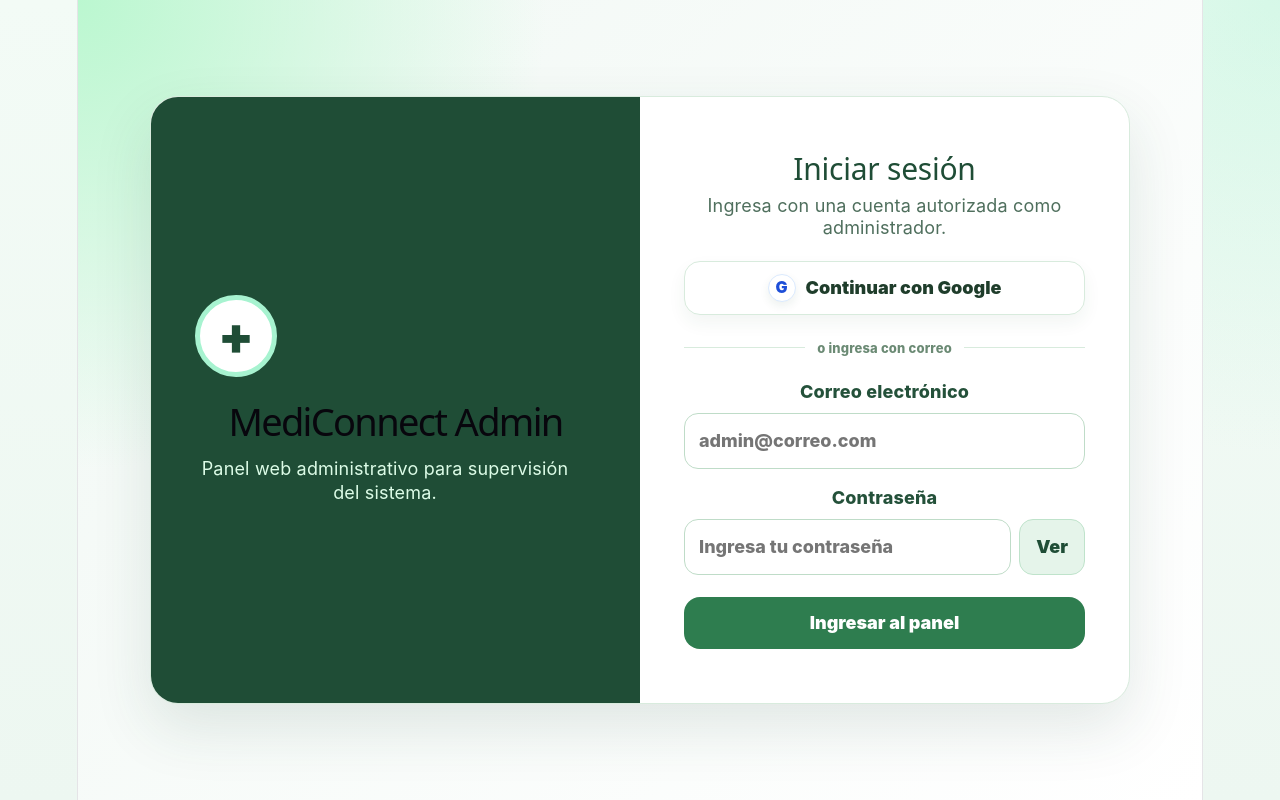
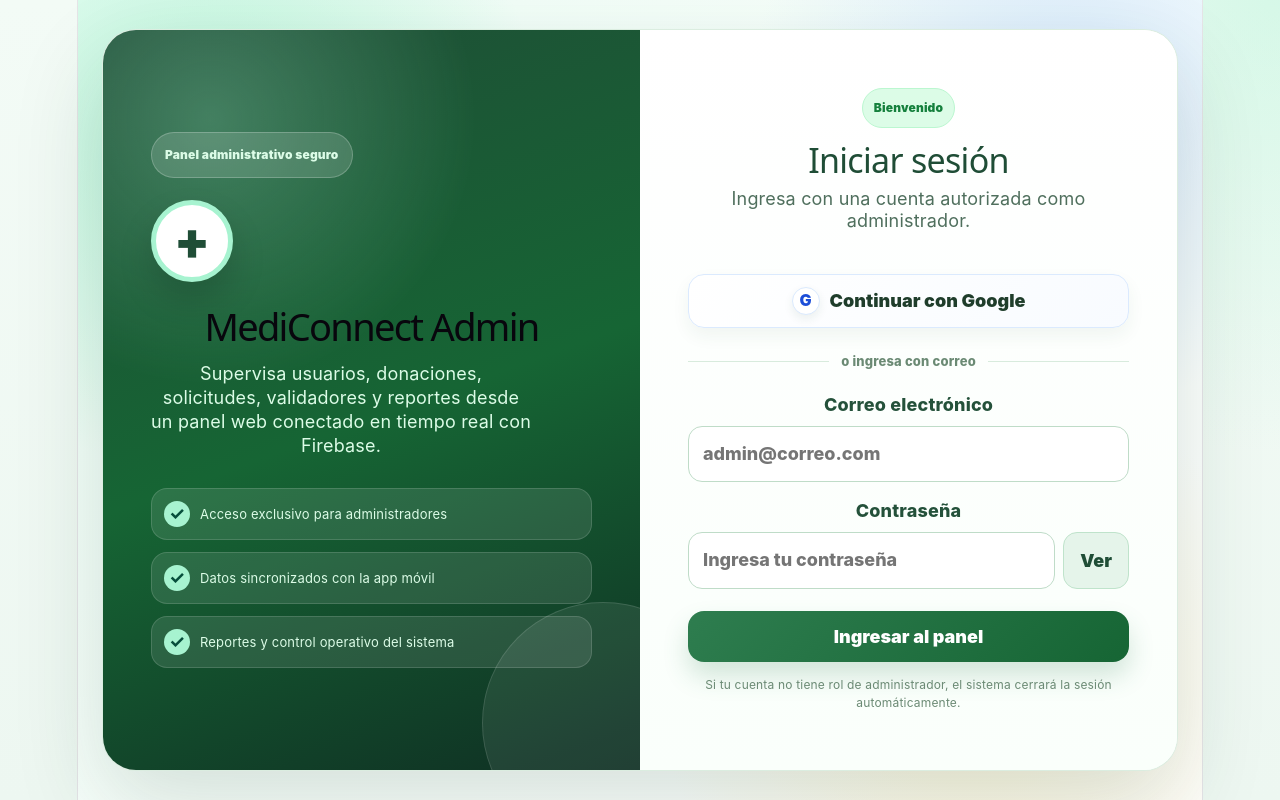
Before and after one commit to ctixt/mediconnect-admin-web, a React (Vite) app: page / in a window 1280 px wide. Built offline with nearby package versions, Linux system fonts and the light colour scheme; no server answers.

Commit message:
Completar panel web administrativo de MediConnect

```diff
--- a/src/App.css
+++ b/src/App.css
@@ -2594,3 +2594,292 @@ select.filter-chip {
   font-size: 13px;
   font-weight: 800;
 }
+
+/* =========================
+   PULIDO FINAL: LOGIN PREMIUM + SESIÓN ADMIN
+========================= */
+
+.login-page-premium {
+  background:
+    radial-gradient(circle at 12% 18%, rgba(167, 243, 208, 0.72) 0, transparent 28%),
+    radial-gradient(circle at 88% 12%, rgba(191, 219, 254, 0.55) 0, transparent 26%),
+    radial-gradient(circle at 80% 86%, rgba(254, 243, 199, 0.6) 0, transparent 28%),
+    linear-gradient(135deg, #ecfdf5 0%, #f8fffb 46%, #ffffff 100%);
+}
+
+.login-card-premium {
+  width: min(1080px, 100%);
+  border: 1px solid rgba(216, 235, 221, 0.9);
+  border-radius: 34px;
+  box-shadow: 0 34px 90px rgba(22, 61, 43, 0.16);
+  overflow: hidden;
+  backdrop-filter: blur(10px);
+}
+
+.login-brand-panel {
+  position: relative;
+  overflow: hidden;
+  background:
+    radial-gradient(circle at 20% 12%, rgba(167, 243, 208, 0.28) 0, transparent 34%),
+    linear-gradient(160deg, #1f4d36 0%, #166534 52%, #0f2f23 100%);
+  padding: 58px 48px;
+}
+
+.login-brand-panel::after {
+  content: "";
+  position: absolute;
+  width: 240px;
+  height: 240px;
+  right: -84px;
+  bottom: -74px;
+  border-radius: 50%;
+  background: rgba(255, 255, 255, 0.08);
+  border: 1px solid rgba(255, 255, 255, 0.12);
+}
+
+.brand-badge {
+  width: fit-content;
+  background: rgba(255, 255, 255, 0.14);
+  border: 1px solid rgba(255, 255, 255, 0.22);
+  color: #dcfce7;
+  border-radius: 999px;
+  padding: 9px 13px;
+  font-size: 12px;
+  font-weight: 900;
+  margin-bottom: 22px;
+}
+
+.brand-icon-premium {
+  margin: 0 0 22px;
+  box-shadow: 0 18px 35px rgba(0, 0, 0, 0.16);
+}
+
+.login-feature-list {
+  display: grid;
+  gap: 12px;
+  margin-top: 30px;
+  position: relative;
+  z-index: 1;
+}
+
+.login-feature-list div {
+  display: flex;
+  align-items: center;
+  gap: 10px;
+  background: rgba(255, 255, 255, 0.1);
+  border: 1px solid rgba(255, 255, 255, 0.14);
+  border-radius: 16px;
+  padding: 12px;
+  color: #ecfdf5;
+}
+
+.login-feature-list strong {
+  width: 26px;
+  height: 26px;
+  border-radius: 999px;
+  background: #a7f3d0;
+  color: #064e3b;
+  display: grid;
+  place-items: center;
+  flex: 0 0 auto;
+}
+
+.login-feature-list span {
+  font-size: 13px;
+  line-height: 18px;
+  color: #dcfce7;
+}
+
+.login-form-premium {
+  padding: 58px 48px;
+  background: linear-gradient(180deg, #ffffff 0%, #fafffb 100%);
+}
+
+.login-form-header {
+  margin-bottom: 20px;
+}
+
+.login-kicker {
+  display: inline-flex;
+  color: #15803d;
+  background: #dcfce7;
+  border: 1px solid #bbf7d0;
+  border-radius: 999px;
+  padding: 6px 11px;
+  font-size: 12px;
+  font-weight: 900;
+  margin-bottom: 12px;
+}
+
+.login-form-premium h2 {
+  font-size: 34px;
+  letter-spacing: -0.7px;
+}
+
+.google-button-premium {
+  border-color: #dbeafe;
+  background: linear-gradient(135deg, #ffffff 0%, #f8fbff 100%);
+}
+
+.primary-button-premium {
+  min-height: 50px;
+  background: linear-gradient(135deg, #2e7d4f 0%, #166534 100%);
+  box-shadow: 0 14px 26px rgba(46, 125, 79, 0.2);
+}
+
+.login-helper-text {
+  margin: 14px 0 0;
+  color: #6b8a74;
+  font-size: 12px;
+  line-height: 18px;
+  text-align: center;
+}
+
+/* Topbar con usuario conectado */
+.enhanced-topbar {
+  grid-template-columns: minmax(0, 1fr) auto;
+  align-items: center;
+  background:
+    radial-gradient(circle at top left, rgba(167, 243, 208, 0.32), transparent 30%),
+    linear-gradient(135deg, #ffffff 0%, #f8fffa 100%);
+}
+
+.topbar-title {
+  min-width: 0;
+}
+
+.topbar-eyebrow {
+  display: inline-flex;
+  margin-bottom: 8px;
+  color: #15803d;
+  background: #dcfce7;
+  border: 1px solid #bbf7d0;
+  border-radius: 999px;
+  padding: 6px 11px;
+  font-size: 12px;
+  font-weight: 900;
+}
+
+.admin-session-card {
+  display: grid;
+  grid-template-columns: auto minmax(150px, 1fr) auto;
+  align-items: center;
+  gap: 12px;
+  background: #ffffff;
+  border: 1px solid #d8ebdd;
+  border-radius: 18px;
+  padding: 10px;
+  box-shadow: 0 10px 24px rgba(31, 77, 54, 0.07);
+  min-width: 330px;
+}
+
+.admin-avatar-small {
+  width: 44px;
+  height: 44px;
+  border-radius: 14px;
+  background: linear-gradient(135deg, #2e7d4f, #22c55e);
+  color: #ffffff;
+  display: grid;
+  place-items: center;
+  font-weight: 900;
+  font-size: 18px;
+  box-shadow: 0 10px 18px rgba(46, 125, 79, 0.22);
+}
+
+.admin-session-info {
+  min-width: 0;
+}
+
+.admin-session-info strong {
+  display: block;
+  color: #1f4d36;
+  font-size: 13px;
+  overflow: hidden;
+  text-overflow: ellipsis;
+  white-space: nowrap;
+}
+
+.admin-session-info span {
+  display: block;
+  color: #6b8a74;
+  font-size: 12px;
+  margin-top: 2px;
+}
+
+.topbar-logout-button {
+  min-height: 40px;
+  border: 1px solid #fecaca;
+  background: #fff1f2;
+  color: #991b1b;
+  border-radius: 13px;
+  padding: 0 12px;
+  font-weight: 900;
+  cursor: pointer;
+  white-space: nowrap;
+  transition: transform 0.18s ease, box-shadow 0.18s ease, background 0.18s ease;
+}
+
+.topbar-logout-button:hover {
+  background: #fee2e2;
+  transform: translateY(-1px);
+  box-shadow: 0 10px 18px rgba(153, 27, 27, 0.12);
+}
+
+.topbar-alerts {
+  grid-column: 1 / -1;
+  justify-content: flex-start;
+  max-width: none;
+  padding-top: 4px;
+}
+
+.sidebar-footer {
+  background: rgba(255, 255, 255, 0.08);
+  border: 1px solid rgba(255, 255, 255, 0.14);
+  border-radius: 16px;
+  padding: 13px;
+}
+
+.sidebar-footer span {
+  display: block;
+  color: #ffffff;
+  font-weight: 900;
+  font-size: 13px;
+}
+
+.sidebar-footer small {
+  display: block;
+  color: #a7f3d0;
+  margin-top: 4px;
+  font-weight: 700;
+}
+
+@media (max-width: 980px) {
+  .enhanced-topbar {
+    grid-template-columns: 1fr;
+  }
+
+  .admin-session-card {
+    min-width: 0;
+    width: 100%;
+  }
+}
+
+@media (max-width: 640px) {
+  .login-card-premium {
+    border-radius: 24px;
+  }
+
+  .login-brand-panel,
+  .login-form-premium {
+    padding: 34px 24px;
+  }
+
+  .admin-session-card {
+    grid-template-columns: auto minmax(0, 1fr);
+  }
+
+  .topbar-logout-button {
+    grid-column: 1 / -1;
+    width: 100%;
+  }
+}
--- a/src/pages/DashboardPage.tsx
+++ b/src/pages/DashboardPage.tsx
@@ -108,6 +108,7 @@ export default function DashboardPage({ onLogout }: DashboardPageProps) {
   const [users, setUsers] = useState<UserData[]>([]);
   const [medicines, setMedicines] = useState<MedicineData[]>([]);
   const [requests, setRequests] = useState<RequestData[]>([]);
+  const [currentAdmin, setCurrentAdmin] = useState<UserData | null>(null);
 
   const [userSearch, setUserSearch] = useState('');
   const [userRoleFilter, setUserRoleFilter] = useState('todos');
@@ -217,11 +218,36 @@ export default function DashboardPage({ onLogout }: DashboardPageProps) {
       }
     );
 
+    const currentAdminUid = auth.currentUser?.uid;
+    let unsubscribeCurrentAdmin: (() => void) | null = null;
+
+    if (currentAdminUid) {
+      unsubscribeCurrentAdmin = onSnapshot(
+        doc(db, 'users', currentAdminUid),
+        (snapshot) => {
+          if (!snapshot.exists()) {
+            setCurrentAdmin(null);
+            return;
+          }
+
+          setCurrentAdmin({
+            id: snapshot.id,
+            ...snapshot.data(),
+          } as UserData);
+        },
+        (error) => {
+          console.log(error);
+          setCurrentAdmin(null);
+        }
+      );
+    }
+
     return () => {
       unsubscribeUsers();
       unsubscribeMedicines();
       unsubscribeRequests();
       unsubscribeSettings();
+      if (unsubscribeCurrentAdmin) unsubscribeCurrentAdmin();
     };
   }, []);
 
@@ -996,6 +1022,38 @@ export default function DashboardPage({ onLogout }: DashboardPageProps) {
     return 'No adjuntó';
   };
 
+  const getAdminDisplayName = () => {
+    const fullName = String(currentAdmin?.fullName || '').trim();
+
+    if (fullName) return fullName.split(' ')[0];
+
+    const emailName = String(currentAdmin?.email || auth.currentUser?.email || '')
+      .split('@')[0]
+      .trim();
+
+    return emailName || 'Administrador';
+  };
+
+  const getAdminFullName = () => {
+    return (
+      String(currentAdmin?.fullName || '').trim() ||
+      auth.currentUser?.email ||
+      'Administrador'
+    );
+  };
+
+  const getAdminInitial = () => {
+    return getAdminDisplayName().charAt(0).toUpperCase() || 'A';
+  };
+
+  const getDashboardGreeting = () => {
+    if (activeModule === 'dashboard') {
+      return `Hola, ${getAdminDisplayName()}`;
+    }
+
+    return getModuleTitle();
+  };
+
   const getModuleTitle = () => {
     if (activeModule === 'dashboard') return 'Panel administrativo';
     if (activeModule === 'usuarios') return 'Usuarios del sistema';
@@ -1104,19 +1162,34 @@ export default function DashboardPage({ onLogout }: DashboardPageProps) {
           />
         </nav>
 
-        <button className="logout-button" onClick={logout}>
-          Cerrar sesión
-        </button>
+        <div className="sidebar-footer">
+          <span>Sesión protegida</span>
+          <small>Firebase Auth</small>
+        </div>
       </aside>
 
       <section className="main-content">
-        <header className="topbar">
-          <div>
-            <h1>{getModuleTitle()}</h1>
+        <header className="topbar enhanced-topbar">
+          <div className="topbar-title">
+            <span className="topbar-eyebrow">MediConnect Admin</span>
+            <h1>{getDashboardGreeting()}</h1>
             <p>{getModuleDescription()}</p>
           </div>
 
-          <div className="topbar-actions">
+          <div className="admin-session-card">
+            <div className="admin-avatar-small">{getAdminInitial()}</div>
+
+            <div className="admin-session-info">
+              <strong>{getAdminFullName()}</strong>
+              <span>Administrador conectado</span>
+            </div>
+
+            <button className="topbar-logout-button" onClick={logout}>
+              Cerrar sesión
+            </button>
+          </div>
+
+          <div className="topbar-actions topbar-alerts">
             {pendingValidators > 0 && (
               <button
                 className="warning-pill"
--- a/src/pages/LoginPage.tsx
+++ b/src/pages/LoginPage.tsx
@@ -169,25 +169,38 @@ export default function LoginPage({ onAdminLogin }: LoginPageProps) {
   const isBusy = loading || googleLoading;
 
   return (
-    <main className="login-page">
-      <section className="login-card">
-        <div className="brand-box">
-          <div className="brand-icon">+</div>
+    <main className="login-page login-page-premium">
+      <section className="login-card login-card-premium">
+        <div className="brand-box login-brand-panel">
+          <div className="brand-badge">Panel administrativo seguro</div>
+          <div className="brand-icon brand-icon-premium">+</div>
           <h1>MediConnect Admin</h1>
-          <p>Panel web administrativo para supervisión del sistema.</p>
+          <p>
+            Supervisa usuarios, donaciones, solicitudes, validadores y reportes
+            desde un panel web conectado en tiempo real con Firebase.
+          </p>
+
+          <div className="login-feature-list">
+            <div><strong>✓</strong><span>Acceso exclusivo para administradores</span></div>
+            <div><strong>✓</strong><span>Datos sincronizados con la app móvil</span></div>
+            <div><strong>✓</strong><span>Reportes y control operativo del sistema</span></div>
+          </div>
         </div>
 
-        <form onSubmit={handleLogin} className="login-form">
-          <h2>Iniciar sesión</h2>
-          <p className="form-description">
-            Ingresa con una cuenta autorizada como administrador.
-          </p>
+        <form onSubmit={handleLogin} className="login-form login-form-premium">
+          <div className="login-form-header">
+            <span className="login-kicker">Bienvenido</span>
+            <h2>Iniciar sesión</h2>
+            <p className="form-description">
+              Ingresa con una cuenta autorizada como administrador.
+            </p>
+          </div>
 
           {message && <div className="alert-message">{message}</div>}
 
           <button
             type="button"
-            className="google-button"
+            className="google-button google-button-premium"
             onClick={handleGoogleLogin}
             disabled={isBusy}
           >
@@ -234,9 +247,13 @@ export default function LoginPage({ onAdminLogin }: LoginPageProps) {
             </div>
           </label>
 
-          <button type="submit" className="primary-button" disabled={isBusy}>
+          <button type="submit" className="primary-button primary-button-premium" disabled={isBusy}>
             {loading ? 'Ingresando...' : 'Ingresar al panel'}
           </button>
+
+          <p className="login-helper-text">
+            Si tu cuenta no tiene rol de administrador, el sistema cerrará la sesión automáticamente.
+          </p>
         </form>
       </section>
     </main>
```
